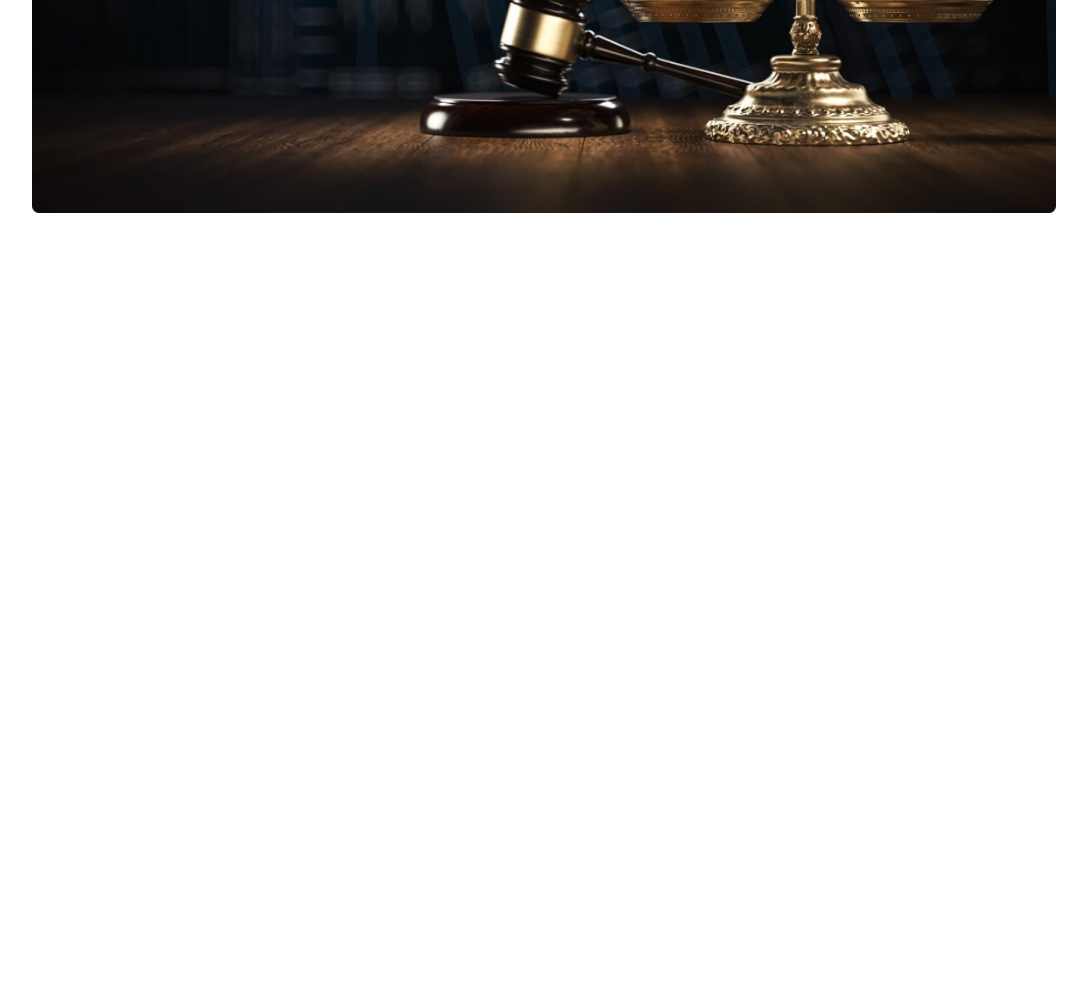
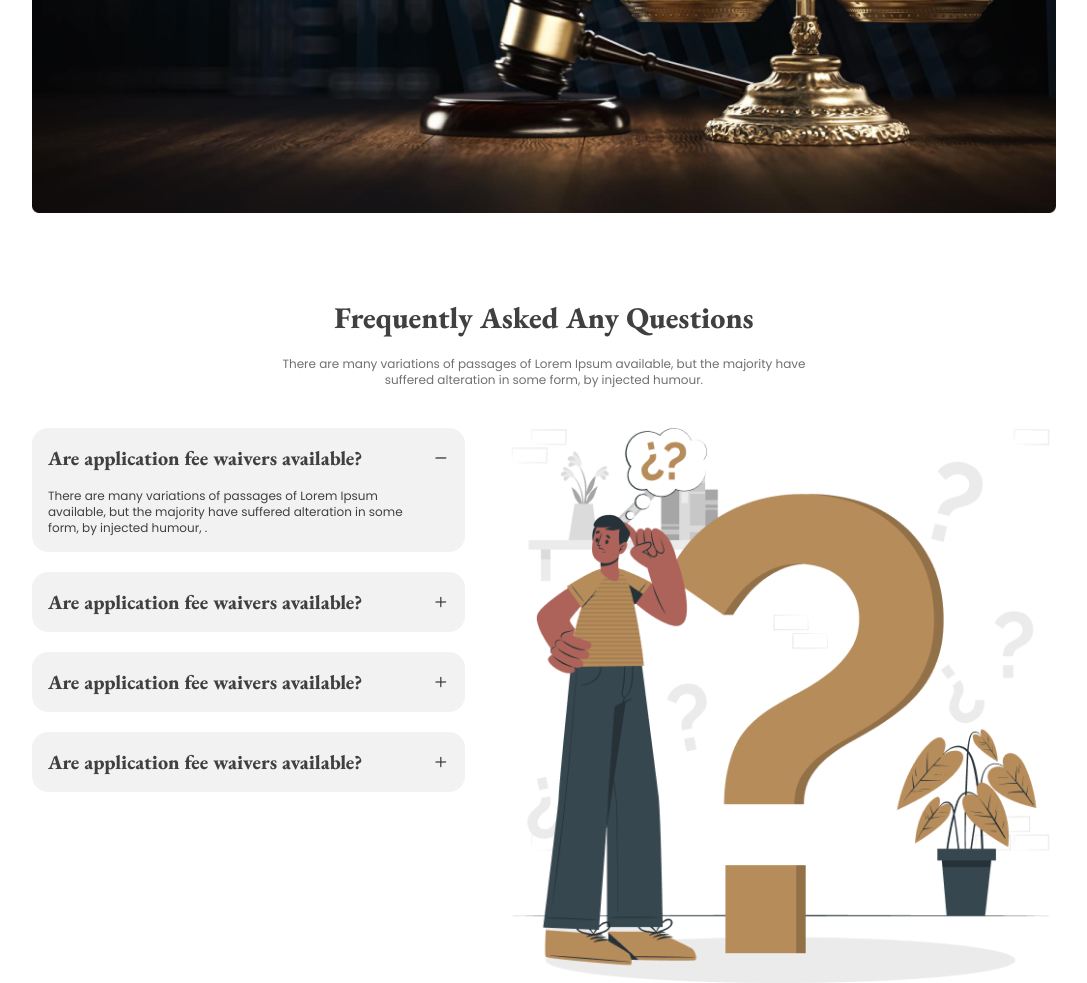
Before and after one commit to TanzilRayhan/Legal-Solutions, a plain HTML site: page index.html in a window 1280 px wide. Shown: the part 2183-3166 px from the top of the page, without its empty margins (96-1183 px from the left). Before the commit the page ends 2483 px from the top, so only its background shows below. Drawn offline with nearby package versions, Linux system fonts and the light colour scheme.

Commit message:
FAQ added

```diff
--- a/index.html
+++ b/index.html
@@ -244,8 +244,56 @@
                 </div>
               </div>
         </section>
-        <section>
+        <section class="max-w-5xl mx-auto">
+            <div class="text-center">
+                <h3 class="eb-garamond text-3xl font-extrabold mt-20 my-5">Frequently Asked Any Questions</h3>
+                <p class="px-5 mb-10 text-[#707070] text-xs lg:px-60">
+                    There are many variations of passages of Lorem Ipsum available, but the majority have suffered alteration in some form, by injected humour.
+                </p>
+            </div>
+            <div class="flex flex-col gap-10 lg:flex-row lg:flex-row-reverse">
+                <div>
+                    <img src="./images/faq.png" alt="">
+                </div>
+                <div class=" mx-5 lg:mx-0">
+                    <div class="collapse collapse-plus max-w-md bg-base-200 mb-5">
+                        <input type="radio" name="my-accordion-3" checked="checked" />
+                        <div class="collapse-title text-xl font-medium eb-garamond">
+                            Are application fee waivers available?
+                        </div>
+                        <div class="collapse-content text-xs pr-10">
+                          <p>There are many variations of passages of Lorem Ipsum available, but the majority have suffered alteration in some form, by injected humour, . </p>
+                        </div>
+                      </div>
+                      <div class="collapse collapse-plus bg-base-200 mb-5">
+                        <input type="radio" name="my-accordion-3" />
+                        <div class="collapse-title text-xl font-medium eb-garamond">
+                            Are application fee waivers available?
+                        </div>
+                        <div class="collapse-content">
+                          <p>hello</p>
+                        </div>
+                      </div>
+                      <div class="collapse collapse-plus bg-base-200 mb-5">
+                        <input type="radio" name="my-accordion-3" />
+                        <div class="collapse-title text-xl font-medium eb-garamond">
+                            Are application fee waivers available?
+                        </div>
+                        <div class="collapse-content">
+                          <p>hello</p>
+                        </div>
+                      </div>
+                      <div class="collapse collapse-plus bg-base-200 mb-5">
+                        <input type="radio" name="my-accordion-3" />
+                        <div class="collapse-title text-xl font-medium eb-garamond">
+                            Are application fee waivers available?
+                        </div>
+                        <div class="collapse-content">
+                          <p>hello</p>
+                         </div>
+                </div>
 
+            </div>
         </section>
     </main>
 </body>
```
